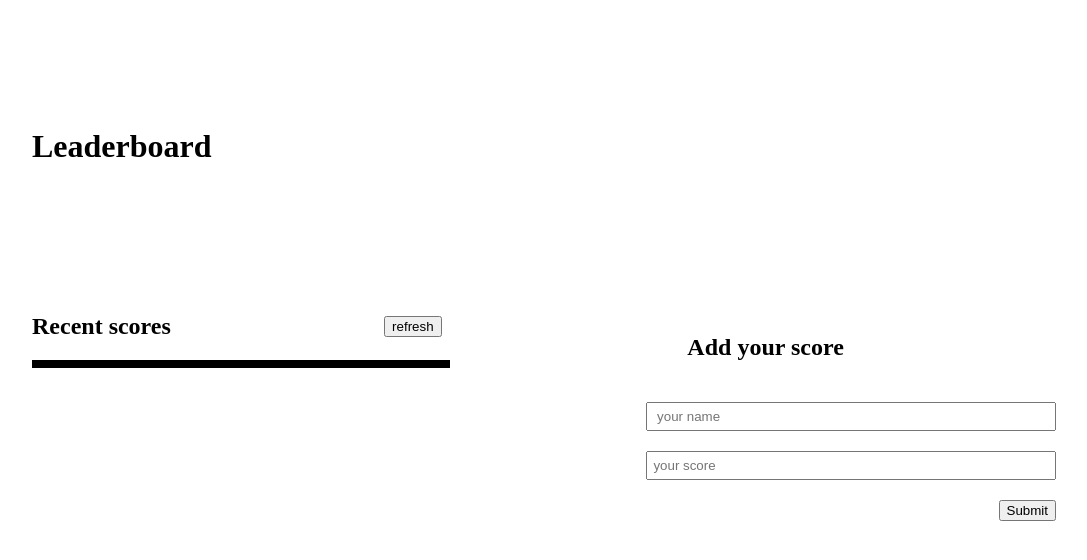
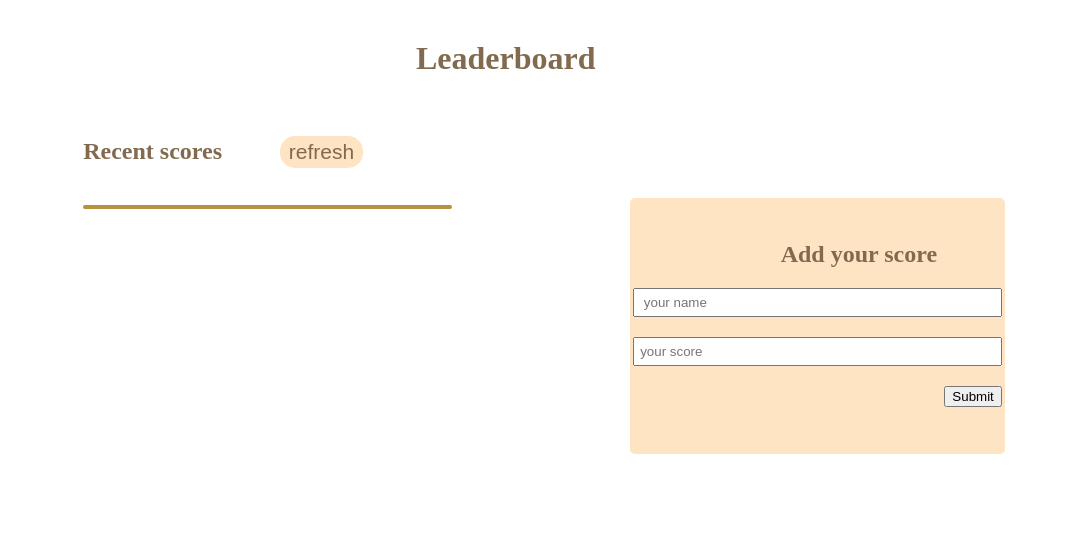
Before and after one commit to hiwina/Leaderboard-App, a website built with webpack: page src/index.html in a window 1280 px wide. Shown: the whole page, without its empty margins (96-1183 px from the left). Built offline with nearby package versions, Linux system fonts and the light colour scheme; no server answers.

Commit message:
Style the webpage

```diff
--- a/src/styles/index.css
+++ b/src/styles/index.css
@@ -4,31 +4,58 @@ body {
   box-sizing: border-box;
 }
 
-.header {
-  margin: 10%;
-}
-
 .d-flex {
   display: flex;
 }
 
+.header {
+  margin-left: 40%;
+  margin-top: 40px;
+  justify-content: center;
+  color: #826a4e;
+}
+
+h2 {
+  color: #826a4e;
+}
+
 .ul {
-  border: 4px solid black;
-  width: 100%;
+  border: 2px solid rgb(179, 147, 61);
+  border-radius: 7px;
+  background-color: bisque;
+}
+
+#refresh {
+  background-color: bisque;
+  border: 3px solid bisque;
+  border-radius: 15px;
+  font-size: 21px;
+  color: #826a4e;
 }
 
 .main-container {
   justify-content: space-between;
-  margin: 0 10%;
+  margin: 0 14%;
 }
 
 .main-container > * {
   width: 40%;
 }
 
+.second-section {
+  background-color: bisque;
+  border: 3px solid bisque;
+  border-radius: 5px;
+  height: 250px;
+  margin-top: 100px;
+}
+
 .score-header {
   align-items: center;
   justify-content: space-between;
+  width: 280px;
+  border-radius: 5px;
+  margin: 20px 0 20px;
 }
 
 #form {
```
Also changed, not shown: dist/bundel.js, dist/index.html.
